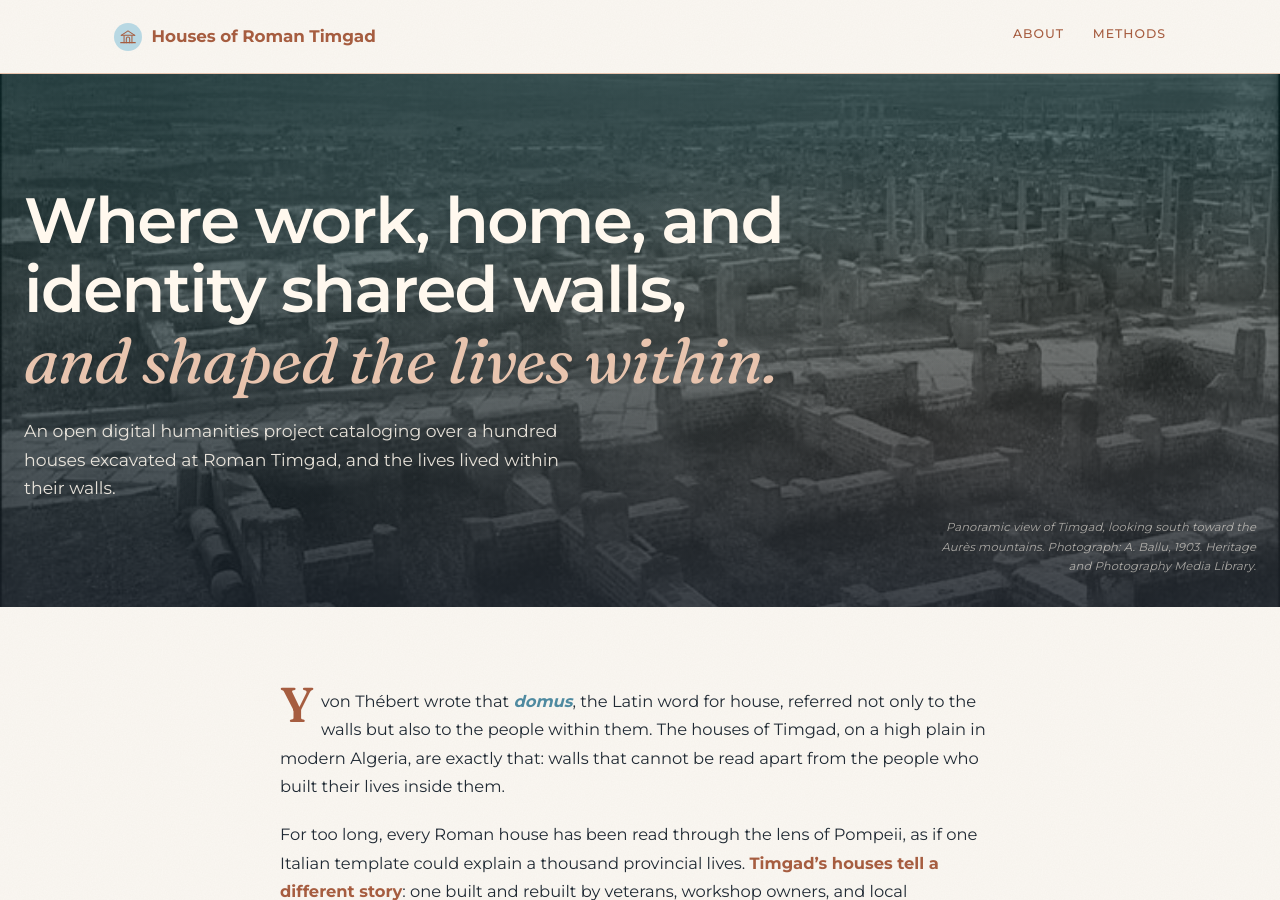
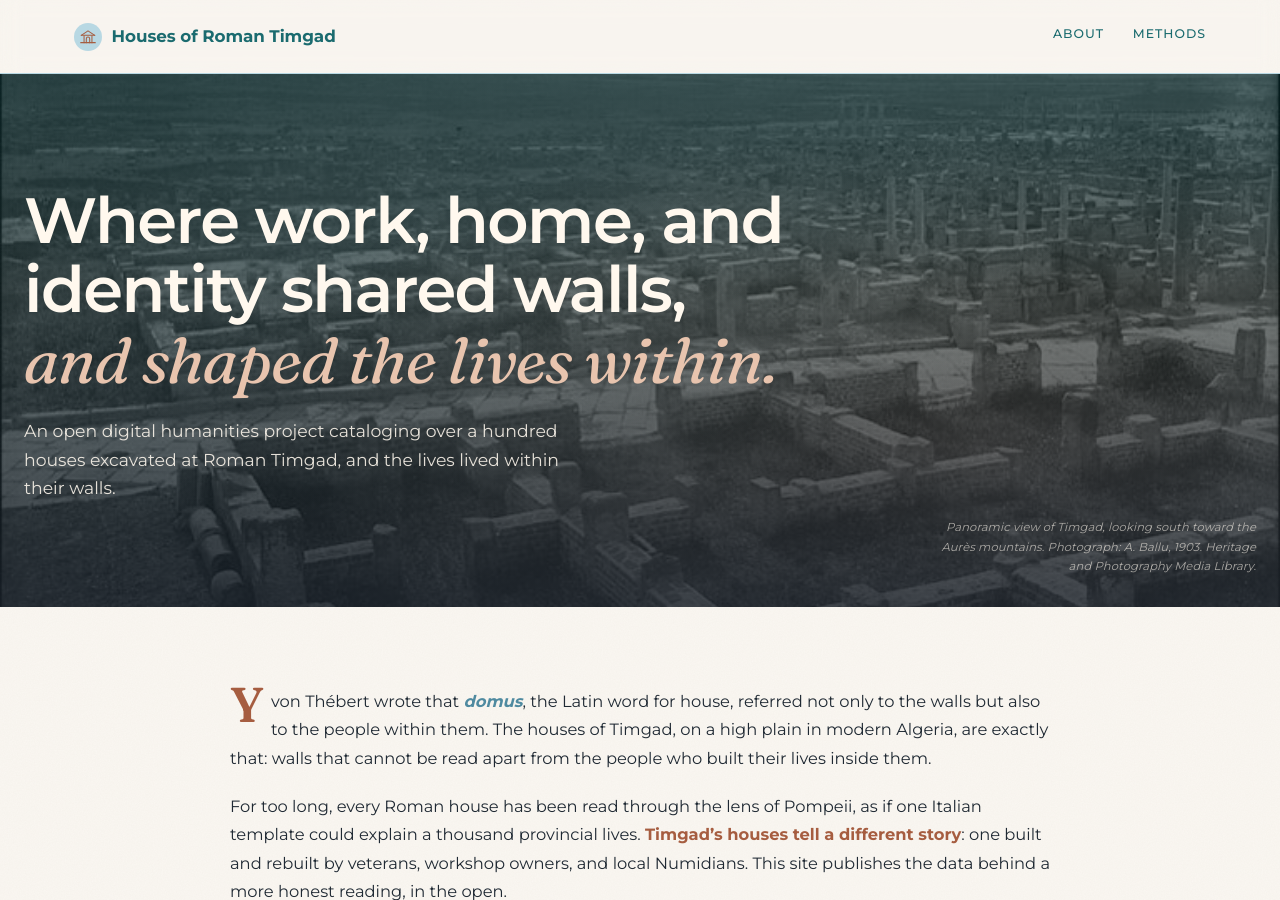
Before and after one commit to kimedher/timgadhouses, a Jekyll site: the page built from index.md, in a window 1280 px wide and 900 px high. Built offline with Jekyll 4.4.1, drawn with Linux system fonts in a browser that asks for light colours.

Commit message:
Header: sticky/transparent/teal; widen content column
Header back to sticky with transparent bg and backdrop blur so it
stays visible on scroll. Text and nav links swap from terracotta
to teal (slightly deeper than pale teal-fog we had earlier).
Border bottom is baby-blue for a quiet line.

Content widths bumped: --max-content 720->820, --max-wide 1100->
1180, --max-bleed 1320->1400. Still well inside readable measure
at 17px body; mobile layout unaffected since max-width only binds
above those viewports.

```diff
--- a/assets/css/main.scss
+++ b/assets/css/main.scss
@@ -25,9 +25,9 @@
   --terracotta-deep: #A65D40;
   --hairline: #E3D9C9;
   --hairline-soft: #EDE6D9;
-  --max-content: 720px;
-  --max-wide: 1100px;
-  --max-bleed: 1320px;
+  --max-content: 820px;
+  --max-wide: 1180px;
+  --max-bleed: 1400px;
   --radius: 4px;
   --sans: 'Montserrat', -apple-system, BlinkMacSystemFont, sans-serif;
   --serif: 'Fraunces', 'Iowan Old Style', Georgia, serif;
@@ -180,8 +180,13 @@ main {
 
 .site-header {
   padding: 1.4rem 0;
-  border-bottom: 1px solid var(--terracotta-soft);
+  border-bottom: 1px solid var(--baby-blue);
   background: transparent;
+  position: sticky;
+  top: 0;
+  z-index: 50;
+  backdrop-filter: blur(10px);
+  -webkit-backdrop-filter: blur(10px);
 }
 
 .site-header .container-wide {
@@ -196,7 +201,7 @@ main {
   font-family: var(--sans);
   font-weight: 700;
   font-size: 1.05rem;
-  color: var(--terracotta-deep);
+  color: var(--teal);
   text-decoration: none;
   border: none;
   letter-spacing: -0.005em;
@@ -205,7 +210,7 @@ main {
   gap: 0.6rem;
 }
 
-.site-title:hover { color: var(--terracotta); }
+.site-title:hover { color: var(--teal-dark); }
 
 .site-title .logo-mark {
   width: 28px;
@@ -238,7 +243,7 @@ main {
 
 .site-nav a {
   font-family: var(--sans);
-  color: var(--terracotta-deep);
+  color: var(--teal);
   font-size: 0.78rem;
   font-weight: 500;
   letter-spacing: 0.08em;
@@ -250,8 +255,8 @@ main {
 
 .site-nav a:hover,
 .site-nav a.active {
-  color: var(--terracotta);
-  border-bottom-color: var(--terracotta-deep);
+  color: var(--teal-dark);
+  border-bottom-color: var(--teal);
 }
 
 /* ---------- Hero (full-bleed with overlay) ---------- */
```
